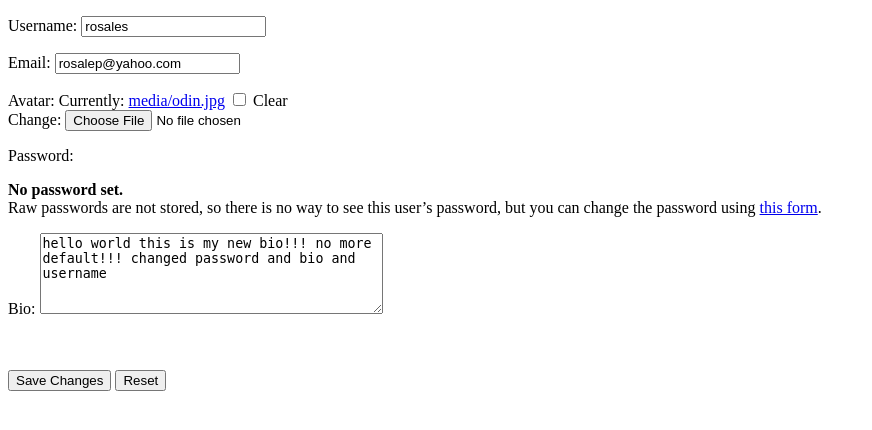
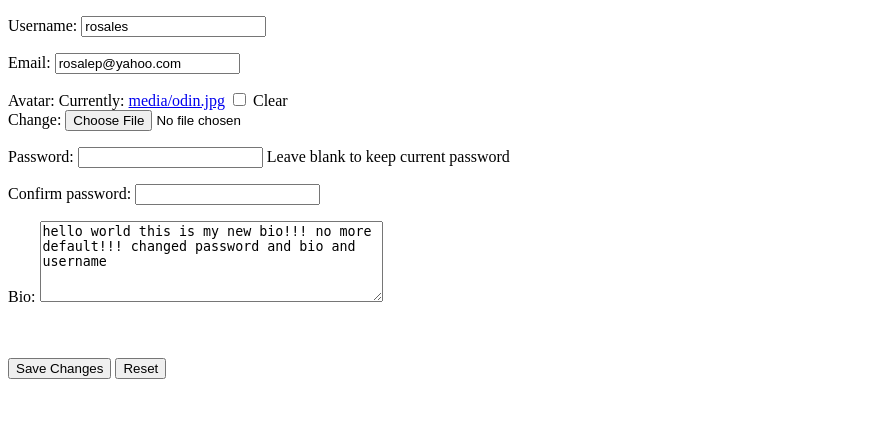
Before and after one commit to rosalep/sketch-n-guess, a Django app: page /profile/edit/ in a window 1280 px wide. Shown: the top 430 px of the page, without its empty margins (0-872 px from the left). Run offline with Django 4.2, Linux system fonts and the light colour scheme; a user stored in the database is signed in; data comes from the database, SQL or seed files in the repository; both versions use the stored data as it was after the commit.

Commit message:
Users can now change their password

```diff
--- a/sketch_game/users/forms.py
+++ b/sketch_game/users/forms.py
@@ -21,11 +21,33 @@ class UserRegisterForm(UserCreationForm):
             return None
 
 class UpdateUserForm(UserChangeForm):
+    password = forms.CharField(widget=forms.PasswordInput(render_value=False), required=False, help_text="Leave blank to keep current password")
+    confirm_password = forms.CharField(widget=forms.PasswordInput(render_value=False), required=False)
 
     class Meta:
         model = CustomUser
-        fields = ['username', 'email', 'avatar']
+        fields = ['username', 'email', 'avatar', 'password']
 
+    def clean(self): # get data from form
+        cleaned_data = super().clean()
+        password = cleaned_data.get("password")
+        confirm_password = cleaned_data.get("confirm_password")
+
+        if password: # check if password given
+            if password != confirm_password:
+                raise forms.ValidationError("Passwords are different")
+        return cleaned_data
+
+    def save(self, commit=True):
+        user = super().save(commit=False)
+        password = self.cleaned_data.get("password")
+
+        if password:
+            user.set_password(password)
+
+        if commit:
+            user.save()
+        return user
 
 class UpdateProfileForm(forms.ModelForm):
     bio = forms.CharField(widget=forms.Textarea(attrs={'class': 'form-control', 'rows': 5}))
--- a/sketch_game/users/models.py
+++ b/sketch_game/users/models.py
@@ -55,4 +55,5 @@ class Profile(models.Model):
 def make_profile(sender,instance,created,**kwargs):
     if created:
         Profile.objects.create(user=instance)
+
 post_save.connect(make_profile,sender=CustomUser)
--- a/sketch_game/users/templates/users/profile.html
+++ b/sketch_game/users/templates/users/profile.html
@@ -30,6 +30,8 @@
             <button type="submit">Log Out</button>
           </form>
     </div>
+    {% else %}
+    <p>Oops! Seems like you are not logged in!</p>
     {% endif %}
 </body>
 </html>
--- a/sketch_game/users/urls.py
+++ b/sketch_game/users/urls.py
@@ -1,7 +1,9 @@
-from django.urls import path
+from django.urls import path, reverse_lazy
 from . import views
 from django.conf import settings
 from django.conf.urls.static import static
+from django.contrib.auth import views as auth_views
+
 # sub routes for profile
 urlpatterns = [
     path('', views.home, name='user-home'), # temp home
--- a/sketch_game/users/views.py
+++ b/sketch_game/users/views.py
@@ -1,8 +1,8 @@
 from django.shortcuts import render, redirect
 from django.http import HttpResponse
 from django.contrib import messages
-from .forms import UserRegisterForm,UpdateUserForm,UpdateProfileForm
-from django.contrib.auth.forms import AuthenticationForm
+from .forms import UserRegisterForm,UpdateUserForm, UpdateProfileForm
+from django.contrib.auth.forms import AuthenticationForm, PasswordChangeForm
 from django.contrib.auth import login, logout
 
 def home(request):
@@ -31,8 +31,6 @@ def signup(request):
         form = UserRegisterForm(request.POST) # custom form
         if form.is_valid():
             login(request, form.save()) # saves new user & auto logs in
-            username=form.cleaned_data.get('username')
-            messages.success(request, f'Account Created, Welcome {username}')
             return redirect("user-profile")
 
     else:
@@ -47,14 +45,17 @@ def logout_view(request):
 
 def profileUpdate(request):
     if request.method == "POST":
-        user_form = UpdateUserForm(request.POST, request.FILES, instance=request.user)
-        profile_form = UpdateProfileForm(request.POST, request.FILES, instance=request.user.profile)
+        user_form = UpdateUserForm(request.POST, request.FILES, instance=request.user) # username, email, avatar, password
+        profile_form = UpdateProfileForm(request.POST, request.FILES, instance=request.user.profile) # bio
+
         if user_form.is_valid() and profile_form.is_valid():
-            user_form.save()
             profile_form.save()
+            login(request, user_form.save()) # keep user logged in
             return redirect("user-profile")
-
-    else:
+    else: # keep showing the forms
         user_form=UpdateUserForm(instance=request.user)
         profile_form=UpdateProfileForm(instance=request.user.profile)
-    return render(request, 'users/profileUpdate.html', {'user_form': user_form, 'profile_form': profile_form})
+
+    return render(request, 'users/profileUpdate.html',
+                  {'user_form': user_form,
+                   'profile_form': profile_form})
```
Also changed, not shown: sketch_game/db.sqlite3.
